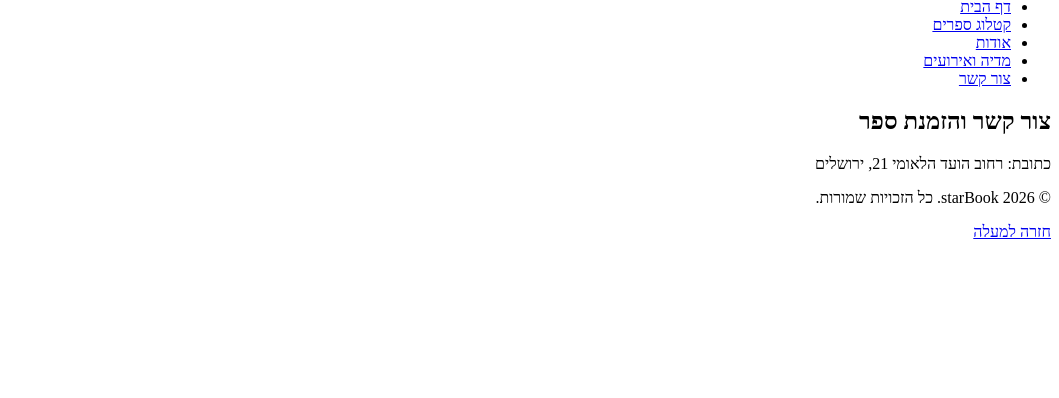
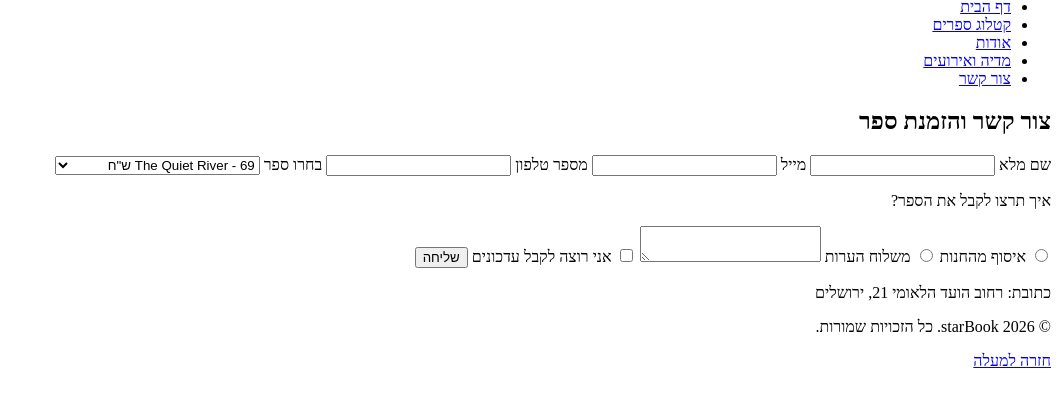
Before and after one commit to akkochav-hub/FullStack-project1, a plain HTML site: page contact.html in a window 1280 px wide. Shown: the part 402-800 px from the top of the page, without its empty margins (221-1280 px from the left). Drawn offline with Linux system fonts and the light colour scheme.

Commit message:
media and contact pages, welcome audio moved to home page
- media: events, youtube video, map, pdf catalog
- contact: order form with text, email, tel, select, radio, textarea, checkbox
- index: welcome audio in the welcome section

```diff
--- a/contact.html
+++ b/contact.html
@@ -24,6 +24,35 @@
   <main>
     <section>
       <h2>צור קשר והזמנת ספר</h2>
+      <form>
+        <label for="name">שם מלא</label>
+        <input type="text" id="name" name="name" required>
+        <label for="gmail">מייל</label>
+        <input type="email" id="gmail" name="gmail" required>
+        <label for="phone">מספר טלפון</label>
+        <input type="tel" id="phone" name="phone">
+        <label for="book">בחרו ספר</label>
+        <select id="book" name="book">
+          <option>The Quiet River - 69 ש"ח</option>
+          <option>Stars Over Jerusalem - 79 ש"ח</option>
+          <option>The Last Lighthouse - 59 ש"ח</option>
+          <option>Code and Coffee - 89 ש"ח</option>
+          <option>Garden of Letters - 49 ש"ח</option>
+          <option>Winter Train - 64 ש"ח</option>
+          <option>Desert Map - 74 ש"ח</option>
+          <option>Small Big Ideas - 54 ש"ח</option>
+        </select>
+        <p>איך תרצו לקבל את הספר?</p>
+        <input type="radio" id="pickup" name="delivery">
+        <label for="pickup">איסוף מהחנות</label>
+        <input type="radio" id="shipping" name="delivery">
+        <label for="shipping">משלוח</label>
+        <label for="notes">הערות</label>
+        <textarea id="notes" name="notes"></textarea>
+        <input type="checkbox" id="news" name="news">
+        <label for="news">אני רוצה לקבל עדכונים</label>
+        <button type="submit">שליחה</button>
+      </form>
     </section>
   </main>
   <footer>
```
Also changed, not shown: index.html (+9 -5 lines), media.html (+0 -6 lines).
